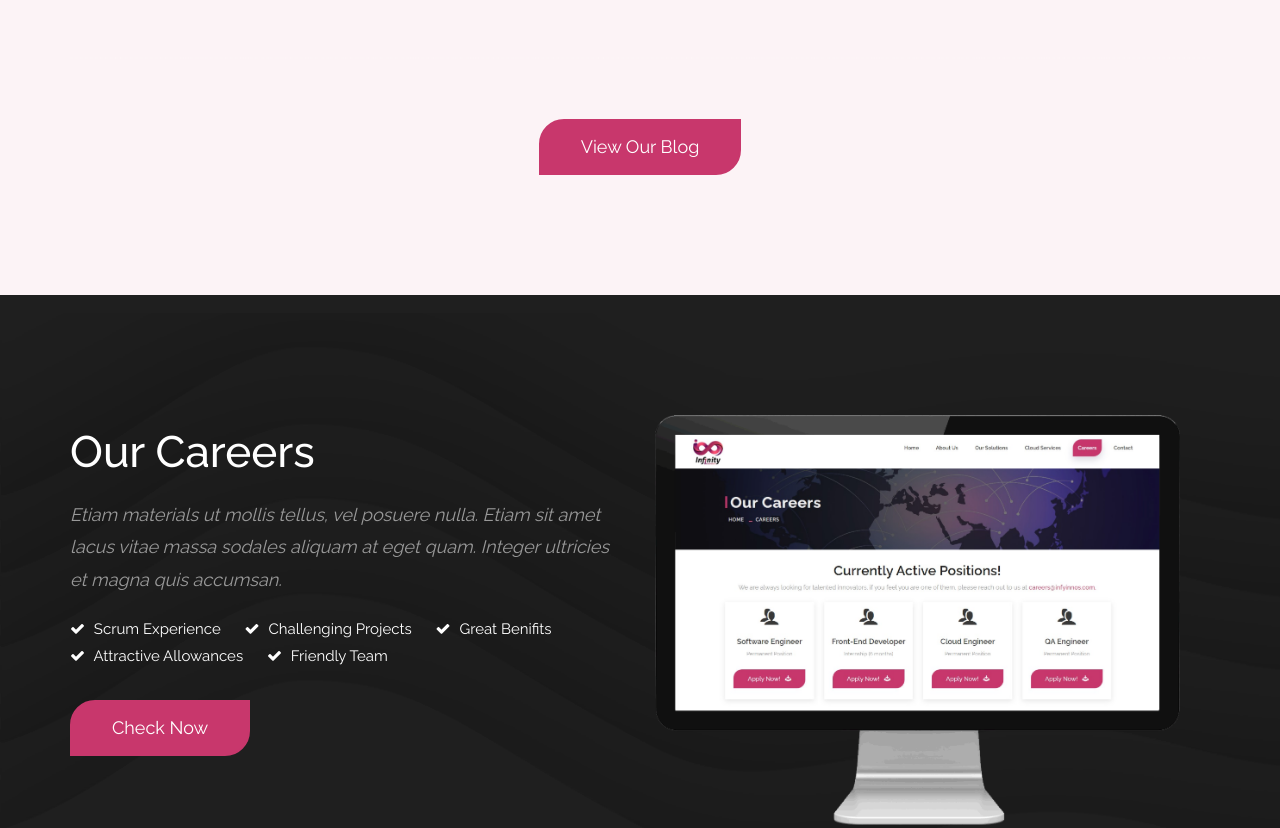
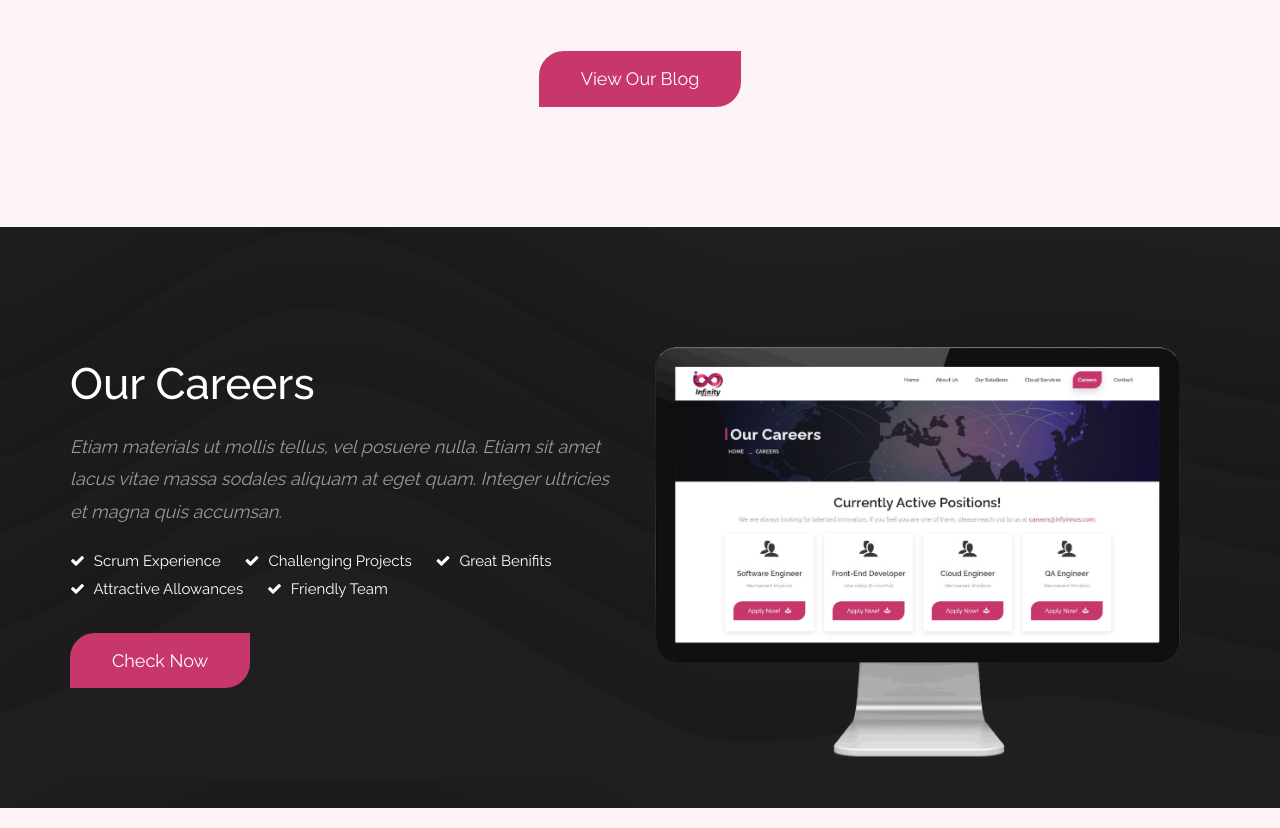
Before and after one commit to chandimanthawijesuriya/website, a plain HTML site: page index.html in a window 1280 px wide. Shown: the part 3051-3879 px from the top of the page. Drawn offline with Linux system fonts and the light colour scheme.

Commit message:
Button Fix

```diff
--- a/index.html
+++ b/index.html
@@ -283,7 +283,8 @@
                 <!-- end service -->
             </div><!-- end row -->
 
-            <hr class="hr1">
+            <br>
+            <br>
 
             <div class="text-center">
                 <a data-scroll href="#blog" class="btn btn-light btn-radius btn-brd">View Our Blog</a>
```
Also changed, not shown: solutions.html (+2 -1 lines).
